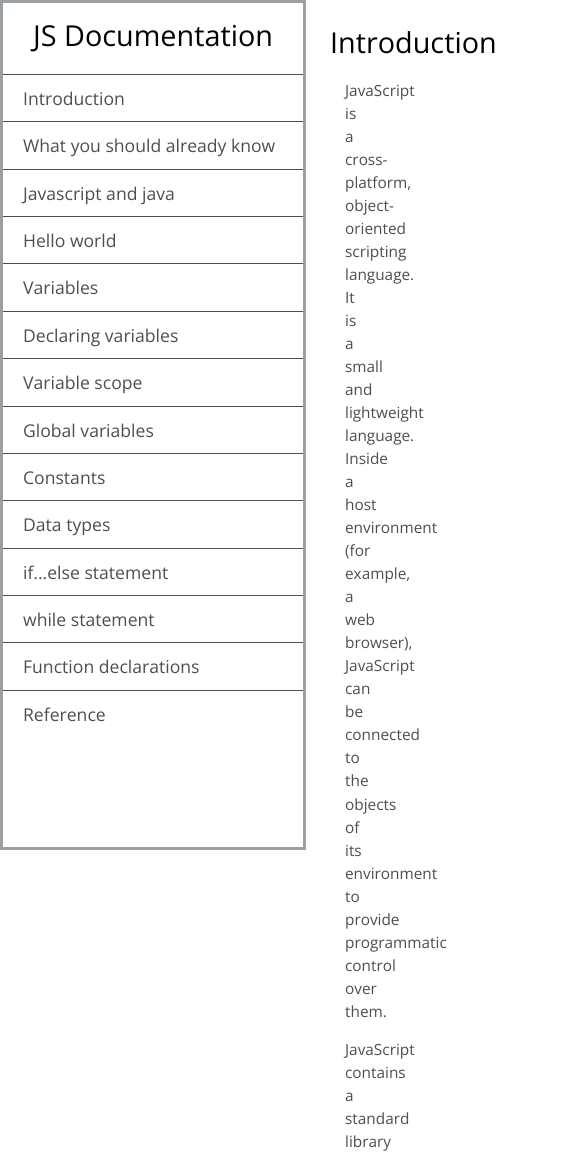
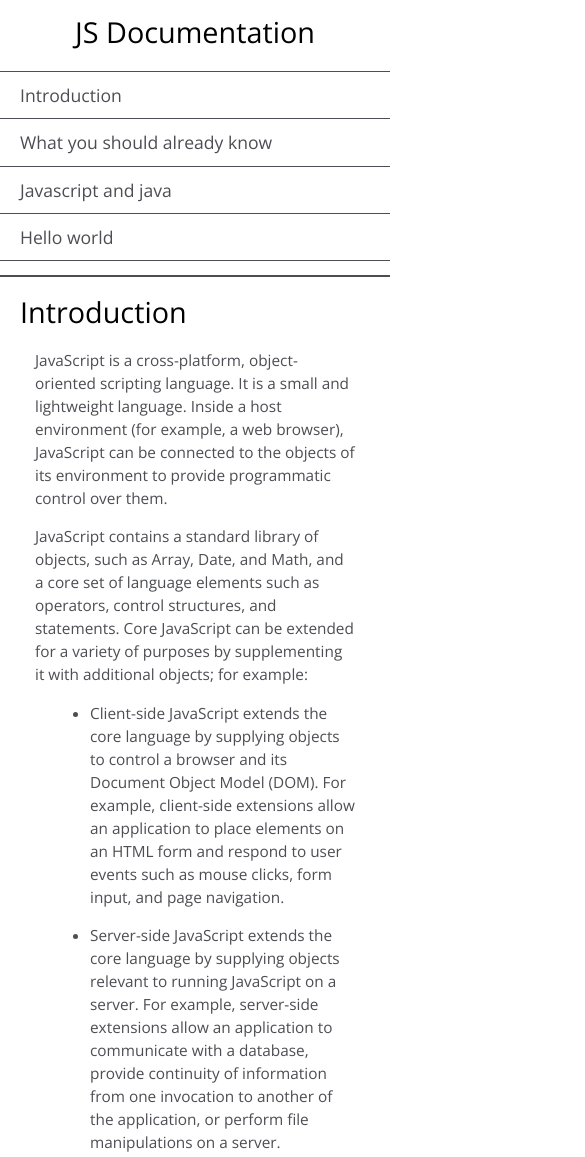
Before and after one commit to justinhuy/JavaScript-Documentation-Page, a plain HTML site: page index.html in a window 390 px wide. Shown: the top 1157 px of the page, 585 px wide, since content can reach past the window. Drawn offline with nearby package versions, Linux system fonts and the light colour scheme.

Commit message:
add querries max-width 810px

```diff
--- /dev/null
+++ b/css/querries.css
@@ -0,0 +1,20 @@
+@media only screen and (max-width: 810px) {
+    #navbar {
+        background-color: white;
+        position: absolute;
+        top: 0;
+        padding: 0;
+        margin: 0;
+        width: 100%;
+        max-height: 275px;
+        border: none;
+        z-index: 1;
+        border-bottom: 2px solid;
+        overflow: auto;
+    }
+    #main-doc {
+        position: relative;
+        margin-left: 0;
+        margin-top: 270px;
+    }
+}
--- a/index.html
+++ b/index.html
@@ -7,6 +7,7 @@
     <meta http-equiv="X-UA-Compatible" content="ie=edge">
     <link rel="stylesheet" href="css/style.css">
     <link href="https://fonts.googleapis.com/css?family=Open+Sans&display=swap" rel="stylesheet">
+    <link rel="stylesheet" href="css/querries.css">
     <title>Documentation Page</title>
 </head>
 
```
